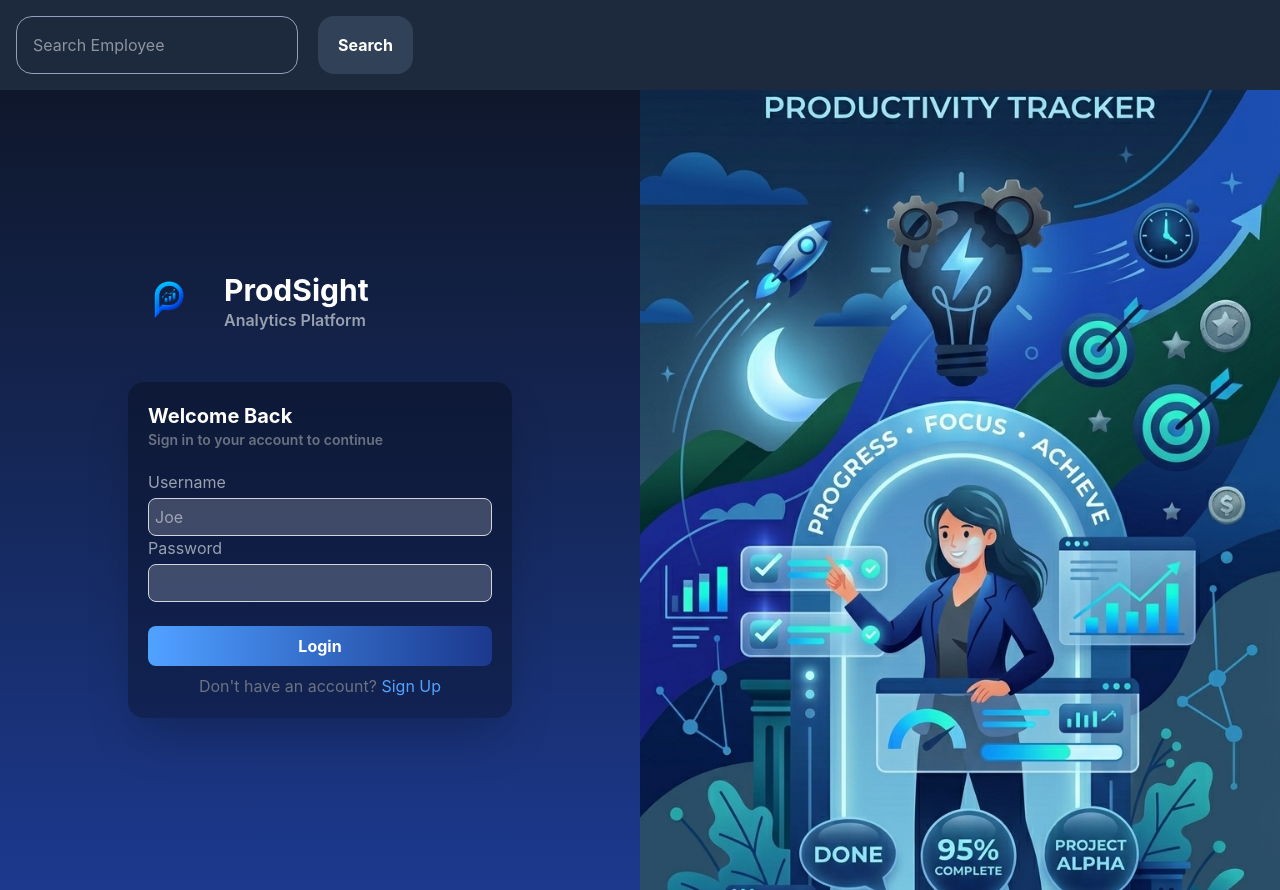
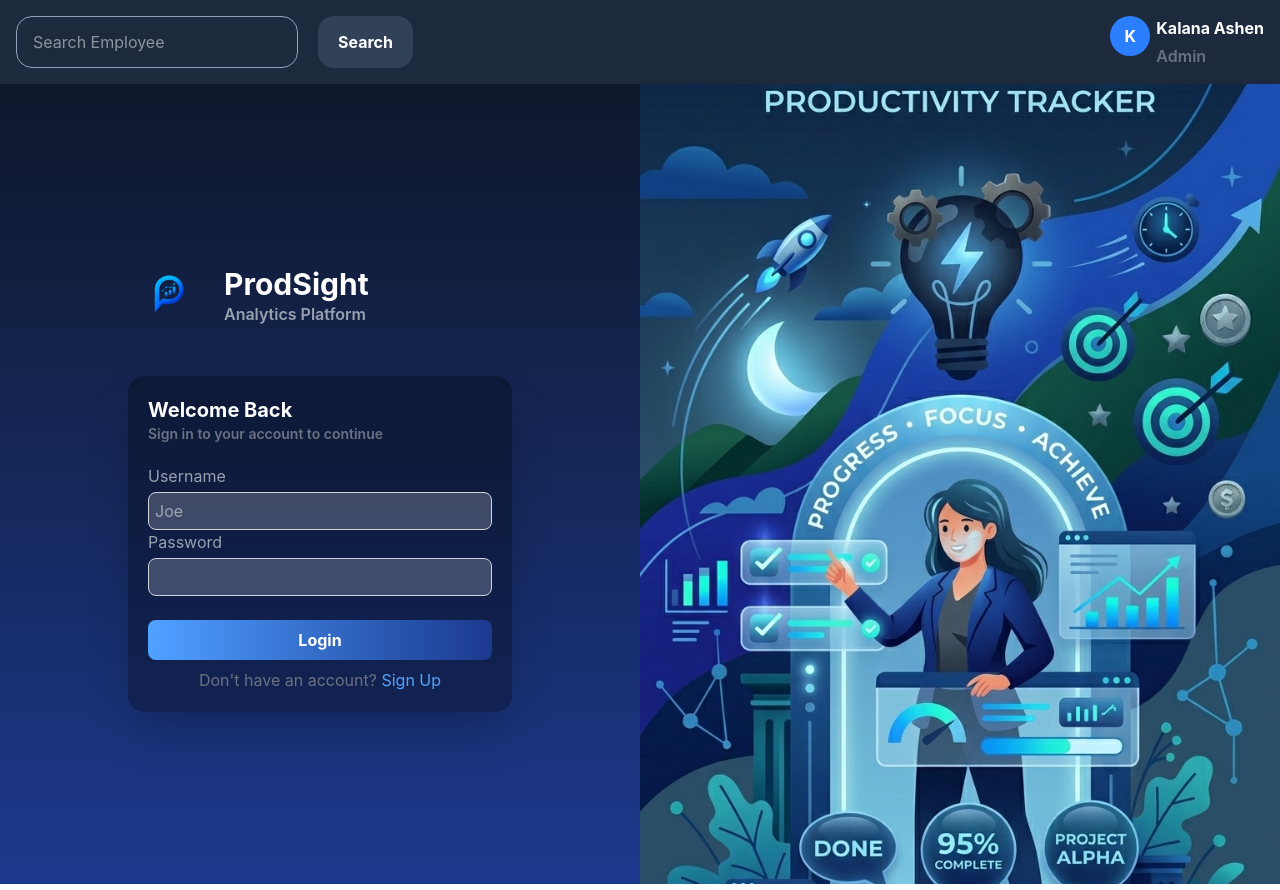
Before and after one commit to kalanaashen/ProdSight_UI, a React app in the folder frontend/: page / in a window 1280 px wide. Built offline with nearby package versions, Linux system fonts and the light colour scheme; the HTML template or start-up script is replaced by a standard one.

Commit message:
complete header

```diff
--- a/frontend/src/components/Header.jsx
+++ b/frontend/src/components/Header.jsx
@@ -3,16 +3,29 @@ import React from "react";
 export const Header = () => {
   return (
     <div className="bg-slate-800 w-full p-4">
+      <div  className="flex flex-row justify-between">
         <div className="flex flex-row justify-baseline gap-5">
           <input
             type="text"
             placeholder="Search Employee"
-          className=" border border-slate-400 outline-none hover:ring hover:ring-blue-400 rounded-2xl text-white p-4"
+            className=" border border-slate-400 outline-none hover:ring hover:ring-blue-400 rounded-2xl text-white py-1 px-4"
           />
           <button className="bg-slate-700 text-white font-bold hover:bg-slate-600 hover:scale-105 rounded-2xl py-1 px-5">
             Search
           </button>
         </div>
+        <div className="flex flex-row gap-1.5">
+          <div>
+            <h1 className=" flex items-center justify-center font-bold text-white bg-blue-500 rounded-full h-10 w-10 ">
+              K
+            </h1>
+          </div>
+          <div className="flex flex-col gap-1">
+            <h1 className="font-bold text-white">Kalana Ashen</h1>
+            <h1 className="font-semibold text-gray-500">Admin</h1>
+          </div>
+        </div>
+      </div>
     </div>
   );
 };
```
Lines whose indentation alone changed are shown as unchanged.
